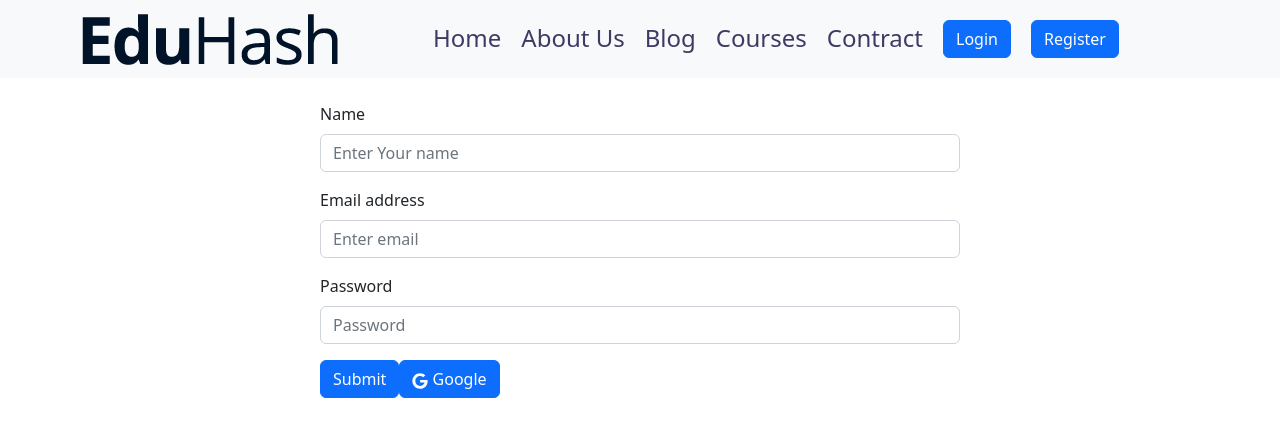
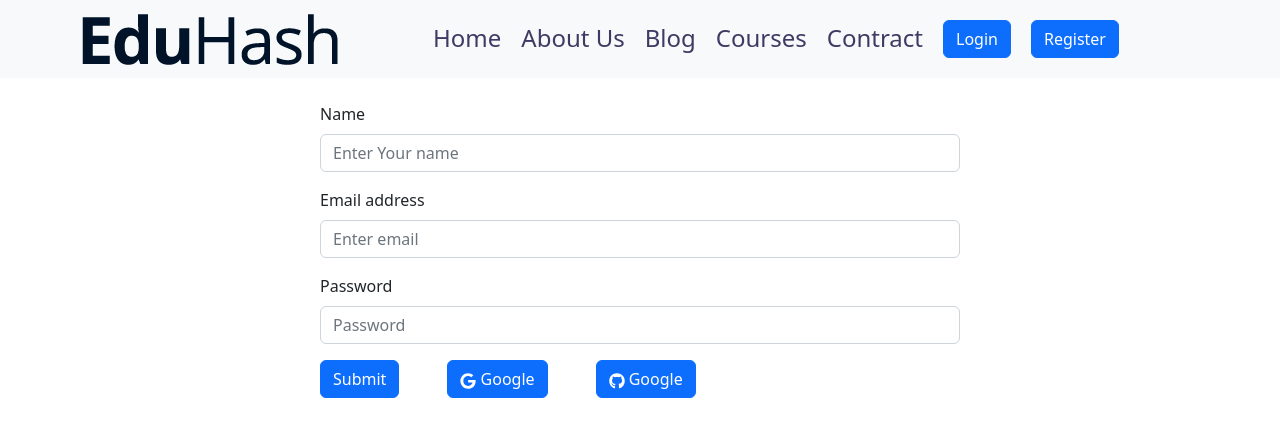
Before and after one commit to firojalam58/simple-react-app, a React (Create React App) app: page /register in a window 1280 px wide. Shown: the top 436 px of the page. Built offline with nearby package versions, Linux system fonts and the light colour scheme.

Commit message:
title added

```diff
--- a/public/index.html
+++ b/public/index.html
@@ -24,7 +24,7 @@
       work correctly both with client-side routing and a non-root public URL.
       Learn how to configure a non-root public URL by running `npm run build`.
     -->
-    <title>React App</title>
+    <title>Edu Hash</title>
   </head>
   <body>
     <noscript>You need to enable JavaScript to run this app.</noscript>
--- a/src/Components/Register/Register.js
+++ b/src/Components/Register/Register.js
@@ -1,6 +1,6 @@
 import React, { useContext } from 'react';
 import Button from 'react-bootstrap/Button';
-import { FaGoogle } from 'react-icons/fa';
+import { FaGithub, FaGoogle } from 'react-icons/fa';
 
 import Form from 'react-bootstrap/Form';
 import { AuthContext } from '../AuthProvider/AuthProvider';
@@ -44,7 +44,8 @@ const Register = () => {
       <Button variant="primary" type="submit">
         Submit
       </Button>
-      <button className='btn btn-primary'><FaGoogle></FaGoogle> Google</button>
+      <button className='btn btn-primary mx-5'><FaGoogle></FaGoogle> Google</button>
+      <button className='btn btn-primary '><FaGithub></FaGithub> Google</button>
     </Form>
     <div>
 
```
